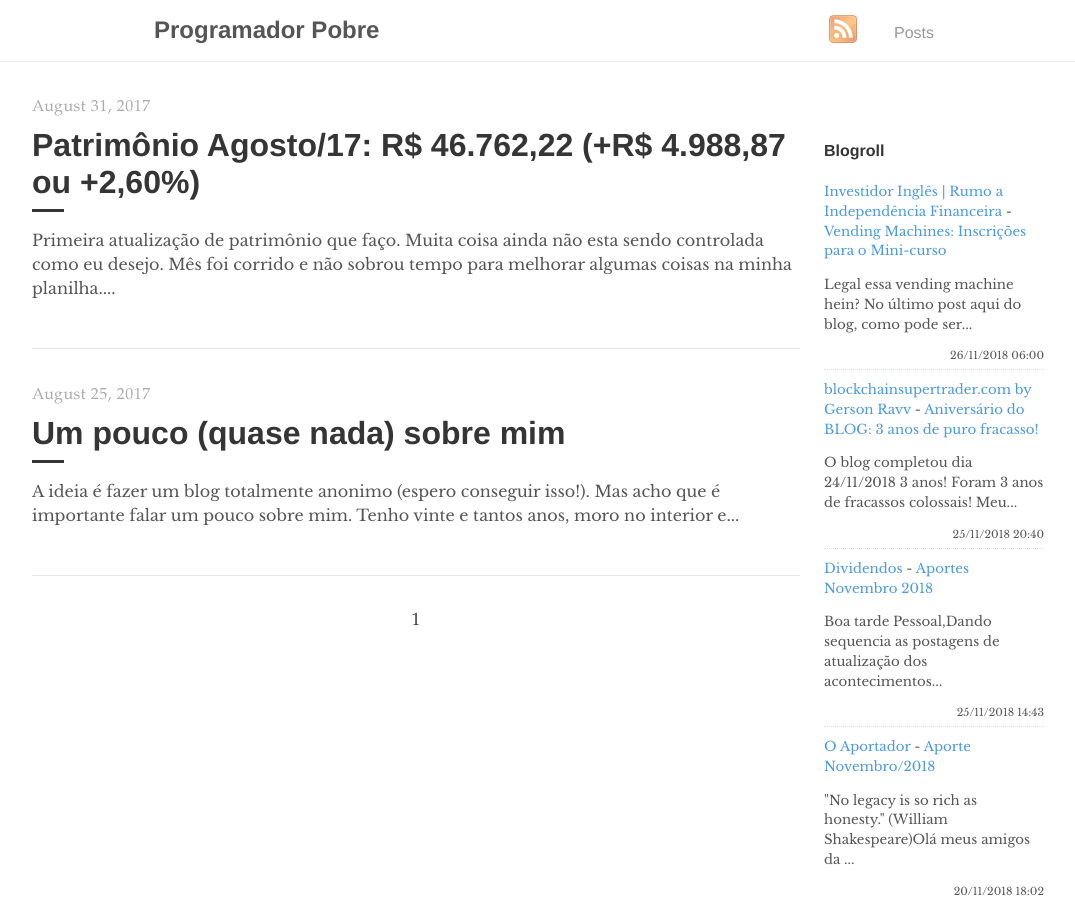
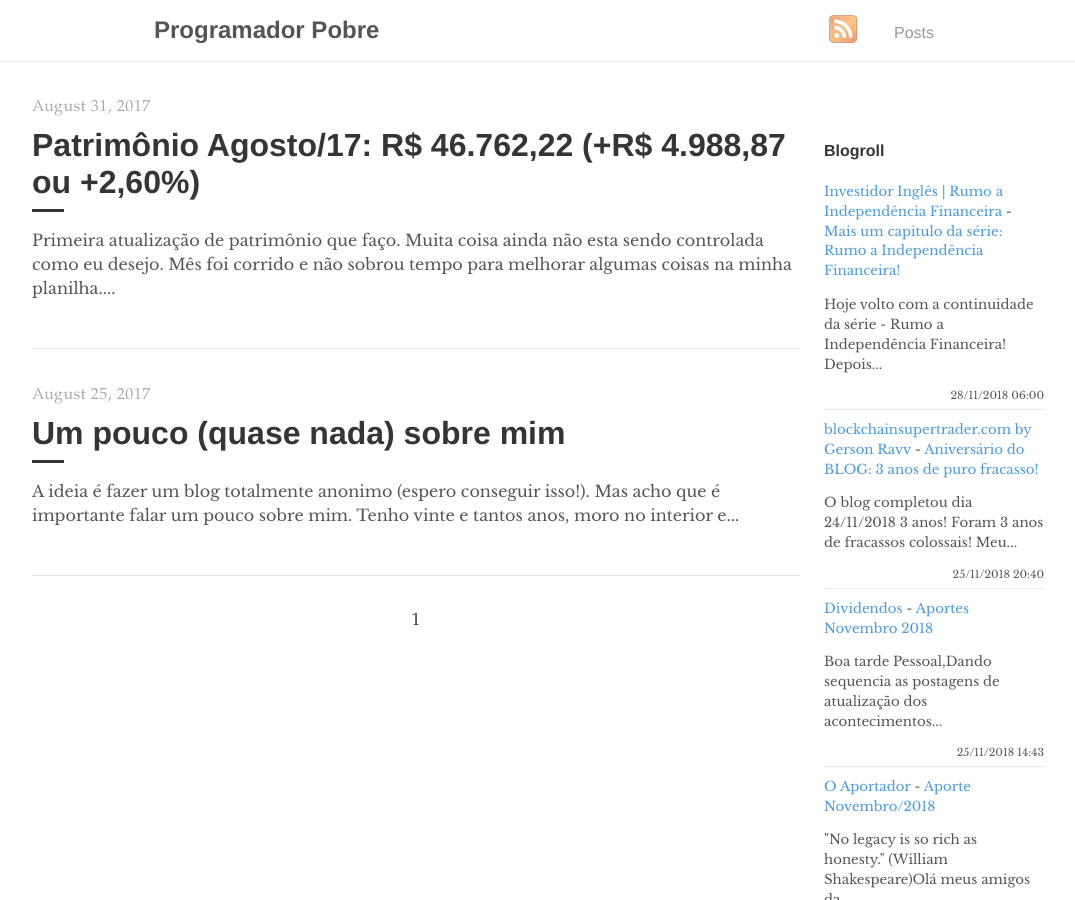
Before and after one commit to programadorpobre/programadorpobre.github.io, a Jekyll site: the page built from index.html, in a window 1280 px wide and 900 px high. Shown: the whole window, without its empty margins (96-1171 px from the left). Built offline with Jekyll 4.4.1, drawn with Linux system fonts in a browser that asks for light colours; the list of posts is cut into pages by our own code; comment, search, counter and statistics services are not loaded.

Commit message:
[ci skip] travis #480

```diff
--- a/_includes/feed-entries.html
+++ b/_includes/feed-entries.html
@@ -1,7 +1,7 @@
 <div class="feed-entry">
-    <a class="feed-entry-site-name" href="https://www.investidoringles.com/">Investidor Inglês | Rumo a Independência Financeira</a> - <a class="feed-entry-title" href="https://www.investidoringles.com/2018/11/vending-machines-mini-curso-gratuito.html">Vending Machines: Inscrições para o Mini-curso</a>
-    <p class="feed-entry-summary">Legal essa vending machine hein?&nbsp;No último post aqui do blog, como pode ser...</p>
-    <time datetime="2018-11-26T06:00:00.000-02:00">26/11/2018 06:00</time>
+    <a class="feed-entry-site-name" href="https://www.investidoringles.com/">Investidor Inglês | Rumo a Independência Financeira</a> - <a class="feed-entry-title" href="https://www.investidoringles.com/2018/11/capitulo-2-serie-rumo-a-independencia-financeira.html">Mais um capitulo da série: Rumo a Independência Financeira!</a>
+    <p class="feed-entry-summary">Hoje volto com a continuidade da série - Rumo a Independência Financeira! Depois...</p>
+    <time datetime="2018-11-28T06:00:00.000-02:00">28/11/2018 06:00</time>
 </div>
 <div class="feed-entry">
     <a class="feed-entry-site-name" href="http://www.blockchainsupertrader.com/">blockchainsupertrader.com by Gerson Ravv</a> - <a class="feed-entry-title" href="http://www.blockchainsupertrader.com/2018/11/aniversario-do-blog-3-anos-de-puro.html">Aniversário do BLOG: 3 anos de puro fracasso!</a>
```
